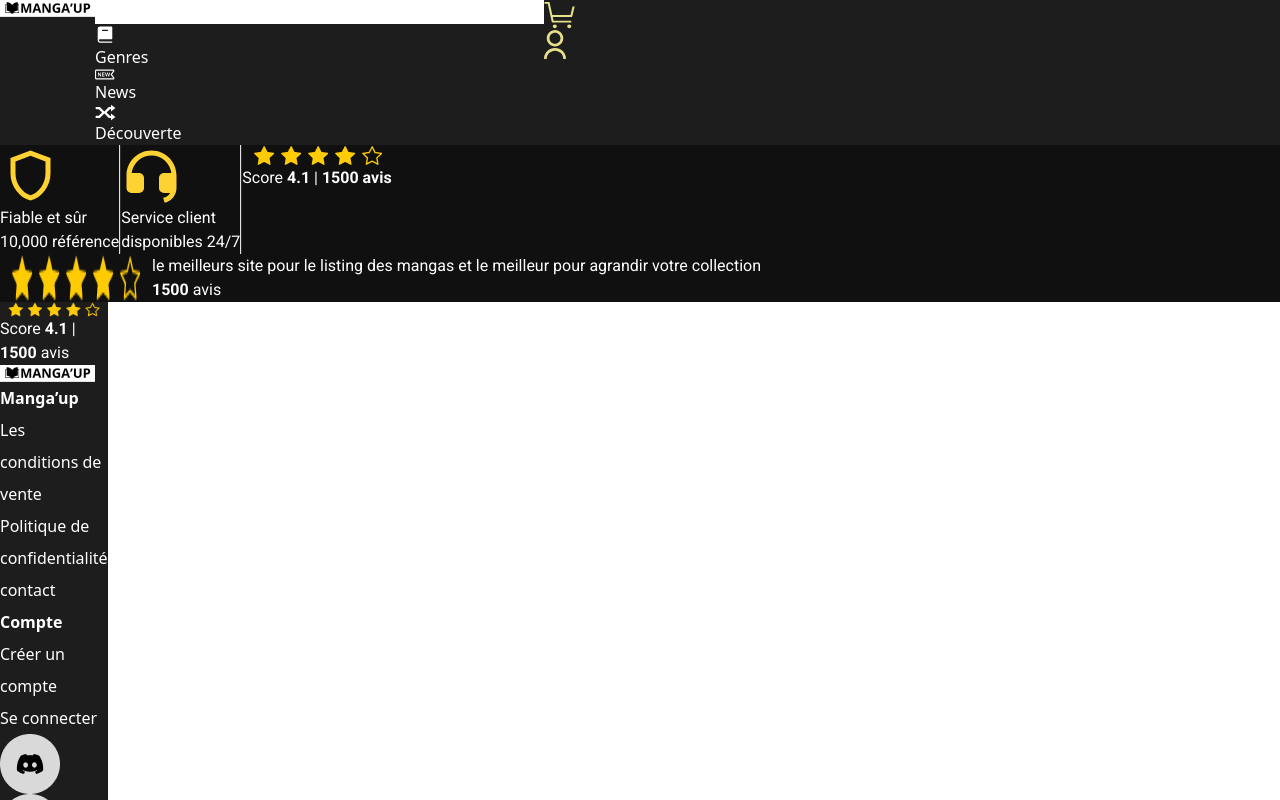
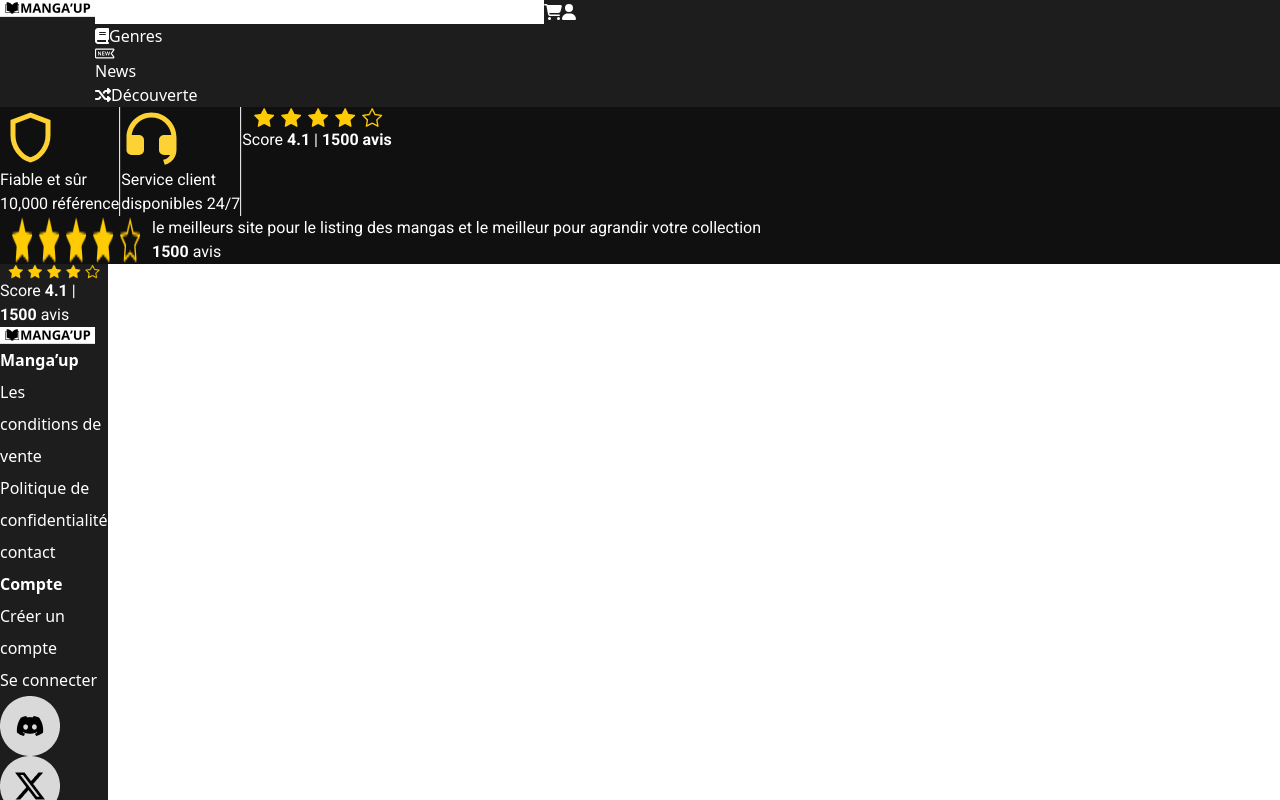
Before and after one commit to olivierblanc42/m2i-project, an Angular app in the folder Manga_Up-Front/: page / in a window 1280 px wide. Shown: the top 800 px of the page. Built offline with nearby package versions, Linux system fonts and the light colour scheme.

Commit message:
ajout de fontawesome

```diff
--- a/Manga_Up-Front/package.json
+++ b/Manga_Up-Front/package.json
@@ -17,6 +17,10 @@
     "@angular/platform-browser": "^18.0.0",
     "@angular/platform-browser-dynamic": "^18.0.0",
     "@angular/router": "^18.0.0",
+    "@fortawesome/angular-fontawesome": "^0.15.0",
+    "@fortawesome/fontawesome-svg-core": "^6.5.2",
+    "@fortawesome/free-solid-svg-icons": "^6.5.2",
+    "font-awesome": "^4.7.0",
     "rxjs": "~7.8.0",
     "tslib": "^2.3.0",
     "zone.js": "~0.14.3"
--- a/Manga_Up-Front/src/app/app.component.ts
+++ b/Manga_Up-Front/src/app/app.component.ts
@@ -1,10 +1,16 @@
 import { Component } from '@angular/core';
 import { RouterOutlet, RouterModule } from '@angular/router';
+import { FontAwesomeModule } from '@fortawesome/angular-fontawesome';
+import { faBook } from '@fortawesome/free-solid-svg-icons';
+import { faShuffle } from '@fortawesome/free-solid-svg-icons';
+import { faCartShopping } from '@fortawesome/free-solid-svg-icons';
+import { faUser } from '@fortawesome/free-solid-svg-icons';
+
 
 @Component({
   selector: 'app-root',
   standalone: true,
-  imports: [RouterOutlet, RouterModule],
+  imports: [RouterOutlet, RouterModule,FontAwesomeModule],
   template: `
    <nav class="flex   py-3 justify-evenly nav-mobile" >
    <ul class="flex flex-row items-center gap-x-8 ">
@@ -14,24 +20,24 @@ import { RouterOutlet, RouterModule } from '@angular/router';
     <li><a class="icon-panier"><img src="assets/svg/carbon_shopping-cart-plus.svg" ></a></li>
    </ul>
    </nav>
+<i class="fa-solid fa-shield-halved">
 
-<nav class="py-3 flex flex-row px-10 justify-around nav-desktop">
+</i><nav class="py-3 flex flex-row px-10 justify-around nav-desktop">
       <a routerLink="/"><img  src="assets/img/logo.png" alt=""></a>
 
     <div class="mb-5 search ">
     <input type="text" id="text" class="" />
     <ul class="flex flex-row justify-around py-1">
-      <li ><a class="flex flex-row" href=""><img src="assets/svg/iconoir_book-solid.svg" alt="">Genres</a></li>
+      <li ><a class="flex flex-row" href=""><fa-icon [icon]="faBook"></fa-icon>Genres</a></li>
       <li><a class="flex flex-row" href=""><img src="assets/svg/new.svg" alt="">News</a></li>
-      <li><a class="flex flex-row" href=""><img src="assets/svg/decouverte.svg" >Découverte</a></li>
+      <li><a class="flex flex-row" href=""><fa-icon [icon]="faShuffle"></fa-icon>Découverte</a></li>
 
     </ul>
     </div>
     <div class="flex flex-row gap-10">
-    <a class="icon-panier"><img src="assets/svg/carbon_shopping-cart-plus.svg" ></a>
-    <a class="icon-user"><img src="assets/svg/bx_bx-user-check.svg" ></a>
+    <a class="icon-panier"><fa-icon [icon]="faCartShopping"></fa-icon></a>
+    <a class="icon-user"><fa-icon [icon]="faUser"></fa-icon></a>
     </div>
-
 </nav>
 
     <router-outlet />
@@ -183,4 +189,8 @@ import { RouterOutlet, RouterModule } from '@angular/router';
 })
 export class AppComponent {
   title = 'app';
+  faBook = faBook;
+  faShuffle = faShuffle;
+  faCartShopping = faCartShopping;
+  faUser = faUser;
 }
```
Also changed, not shown: 1 other file (tests, documents, lock files or other folders).
